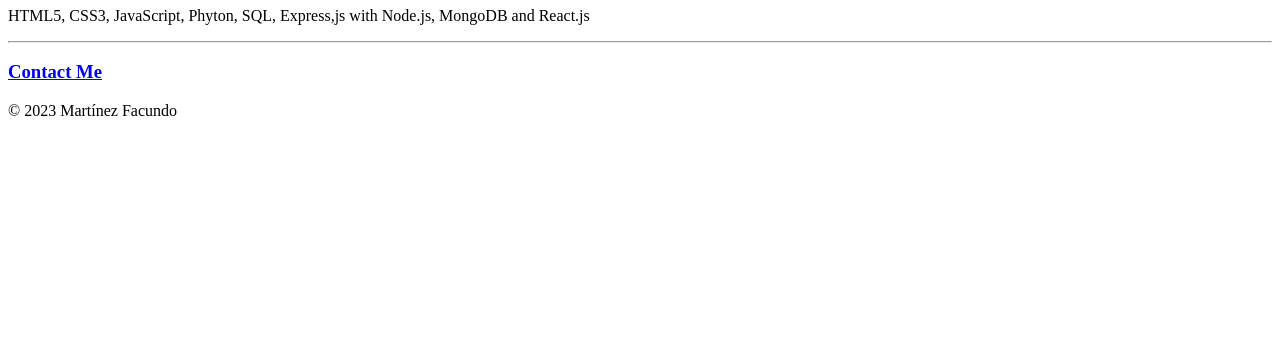
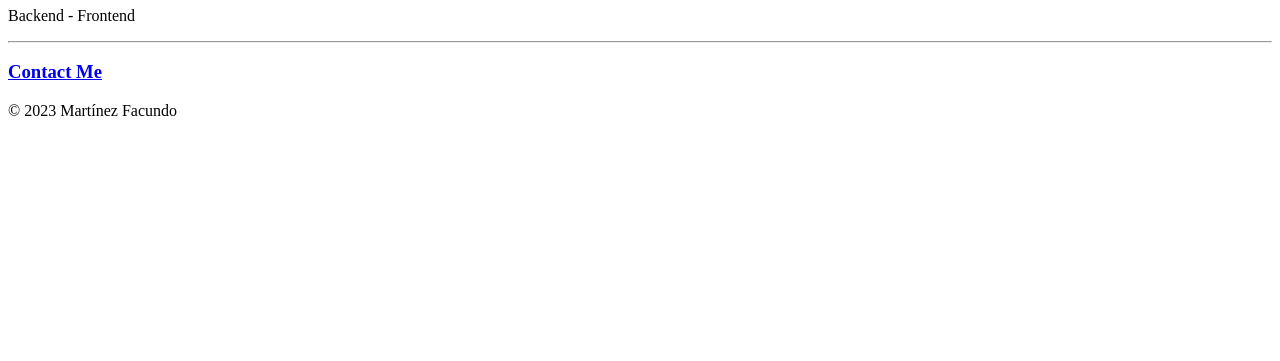
Before and after one commit to martinezfacu/My-resume, a plain HTML site: page index.html in a window 1280 px wide. Shown: the part 439-800 px from the top of the page. Drawn offline with Linux system fonts and the light colour scheme.

Commit message:
Update index.html

```diff
--- a/index.html
+++ b/index.html
@@ -18,7 +18,7 @@
 <p>Internships in the electromechanical field, programming PLC and Python</p>
 <hr />
 <h1>Skills</h1>
-<p>HTML5, CSS3, JavaScript, Phyton, SQL, Express,js with Node.js, MongoDB and React.js </p>
+<p>Backend - Frontend</p>
 <hr />
 <h3><a href="./contactme.html">Contact Me</a></h3>
 <footer>
```
